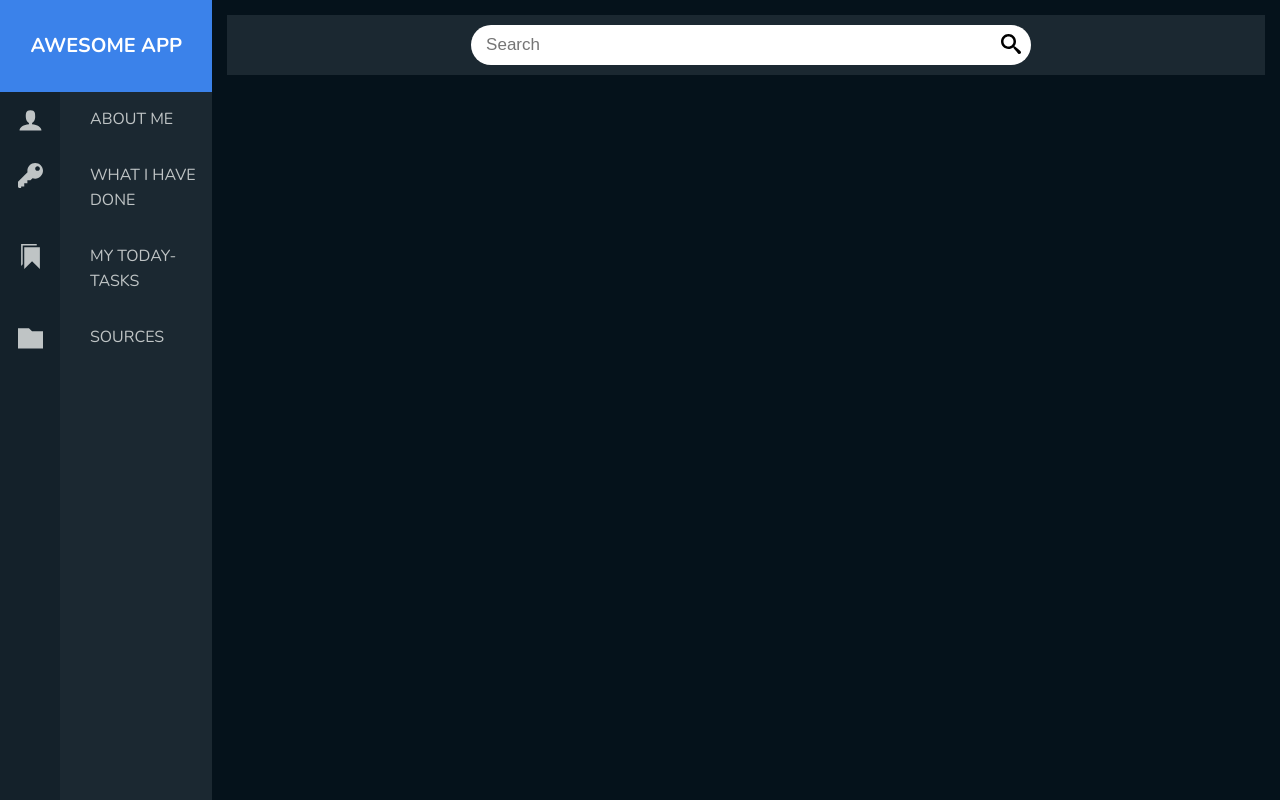
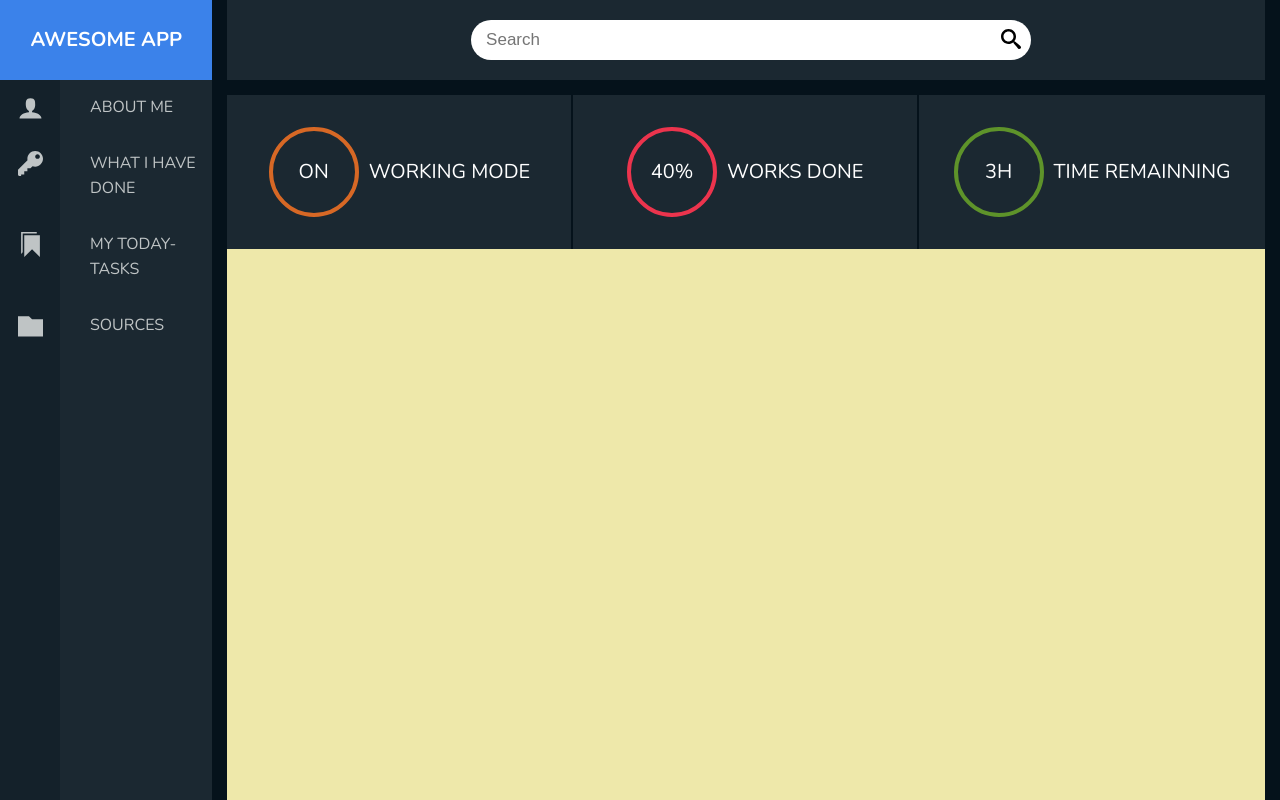
Before and after one commit to buitrungthien/my-own-app, a React (Create React App) app: page / in a window 1280 px wide. Shown: the top 800 px of the page. Built offline with nearby package versions, Linux system fonts and the light colour scheme.

Commit message:
in progress for content

```diff
--- a/src/App.js
+++ b/src/App.js
@@ -1,7 +1,8 @@
 import React from 'react';
 import Header from './Layout/Header';
 import SideBar from './Layout/SideBar';
-// import Content from './Layout/Content';
+import Content from './Layout/Content';
+import Statuses from './Components/Statuses';
 
 function App() {
   return (
@@ -9,7 +10,9 @@ function App() {
       <SideBar />
       <div className='right-content'>
         <Header />
-        {/* <Content /> */}
+        <Content>
+          <Statuses />
+        </Content>
       </div>
     </div>
   );
--- /dev/null
+++ b/src/Components/Statuses/Status/index.js
@@ -0,0 +1,15 @@
+import React from 'react';
+import './styles.scss';
+
+const status = props => {
+    const { statusText, titleText, statusCircleBorderColor } = props.statusContent;
+    const borderColor = {borderColor: `${statusCircleBorderColor}`};
+    return (
+        <div className='status'>
+            <div className='status__percentage' style={borderColor}>{statusText}</div>
+            <span className='status__title'>{titleText}</span>
+        </div>
+    );
+};
+
+export default status;
--- /dev/null
+++ b/src/Components/Statuses/Status/styles.scss
@@ -0,0 +1,25 @@
+.status {
+    display: flex;
+    justify-content: center;
+    align-items: center;
+    padding: 2rem 0;
+    background-color: var(--lightest-gray);
+    color: var(--primary-font-color);
+    text-transform: uppercase;
+    font-size: 2rem;
+
+    &__percentage {
+        width: 9rem;
+        height: 9rem;
+        border-radius: 50%;
+        margin-right: 1rem;
+        border: solid .4rem;
+        display: flex;
+        justify-content: center;
+        align-items: center;
+    }
+
+    &:not(:last-of-type) {
+        border-right: solid .2rem var(--primary-background-color);
+    }
+}
--- /dev/null
+++ b/src/Components/Statuses/index.js
@@ -0,0 +1,22 @@
+import React from 'react';
+import './styles.scss';
+import Status from './Status';
+
+const statuses = props => {
+    const statusData = [
+        { statusText: 'On', titleText: 'Working mode', statusCircleBorderColor: '#D76825' },
+        { statusText: '40%', titleText: 'Works Done', statusCircleBorderColor: '#EC344D' },
+        { statusText: '3h', titleText: 'Time Remainning', statusCircleBorderColor: '#5E932A' },
+    ];
+
+    const statuses = statusData.map(status => (
+        <Status statusContent={status} />
+    ));
+    return (
+        <section className='statuses'>
+            {statuses}
+        </section>
+    );
+};
+
+export default statuses;
--- /dev/null
+++ b/src/Components/Statuses/styles.scss
@@ -0,0 +1,6 @@
+.statuses {
+    grid-column: 1 / -1;
+    display: grid;
+    grid-template-columns: repeat(3, 1fr);
+    height: 12vw;
+}
--- a/src/Layout/Content/index.js
+++ b/src/Layout/Content/index.js
@@ -4,7 +4,7 @@ import './styles.scss';
 const content = props => {
     return (
         <main className='content'>
-            Content
+            { props.children}
         </main>
     );
 };
--- a/src/Layout/Content/styles.scss
+++ b/src/Layout/Content/styles.scss
@@ -1,6 +1,9 @@
 .content {
     display: grid;
-    grid-template-columns: [full-start] minmax(7.8rem, 1fr) repeat(4, [col-start] minmax(min-content, 24.1rem) [col-end]) minmax(7.8rem, 1fr) [full-end];
     background-color: palegoldenrod;
     grid-column: 1 / -1;
+
+    display: grid;
+    grid-template-columns: repeat(auto-fit, minmax(19rem, 1fr));
+    gap: 1.5rem;
 }
--- a/src/Layout/SideBar/styles.scss
+++ b/src/Layout/SideBar/styles.scss
@@ -10,8 +10,7 @@
 
     display: grid;
     grid-template-columns: 6rem 1fr;
-    grid-template-rows: min-content 1fr;
-    column-gap: 3rem;
+    grid-template-rows: 8rem 1fr;
 
     &__left-vertical-bar {
         background-color: var(--light-gray);
@@ -24,10 +23,12 @@
     background-color: #3B82EA;
     text-transform: uppercase;
     color: var(--primary-font-color);
-    padding: 3rem 0;
     grid-column: 1 / -1;
     text-align: center;
     grid-row-start: 1;
     font-weight: bold;
     font-size: 2rem;
+    display: flex;
+    align-items: center;
+    justify-content: center;
 }
--- a/src/sass/_base.scss
+++ b/src/sass/_base.scss
@@ -56,9 +56,9 @@ body {
 .right-content {
     width: 100%;
     display: grid;
-    grid-template-rows: 6rem 1fr;
-    grid-template-columns: [full-start] repeat(auto-fit, minmax(20rem, 1fr)) ;
+    grid-template-rows: 8rem 1fr;
     padding: 1.5rem;
+    padding-top: 0;
     gap: 1.5rem;
 }
 
```
